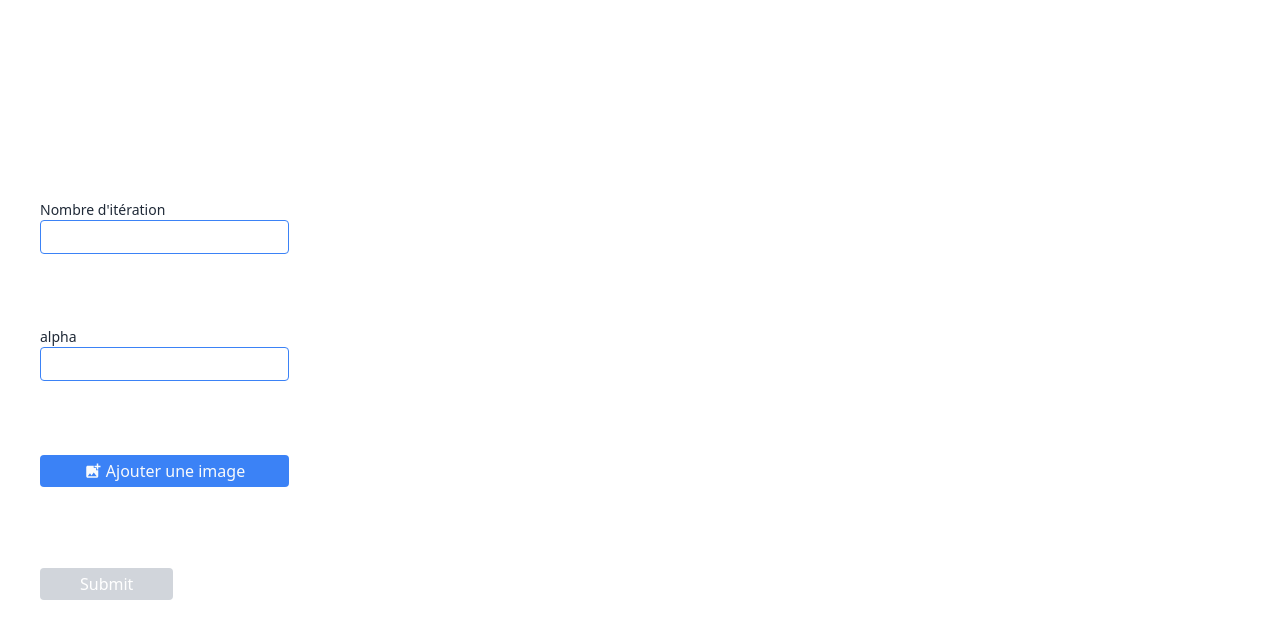
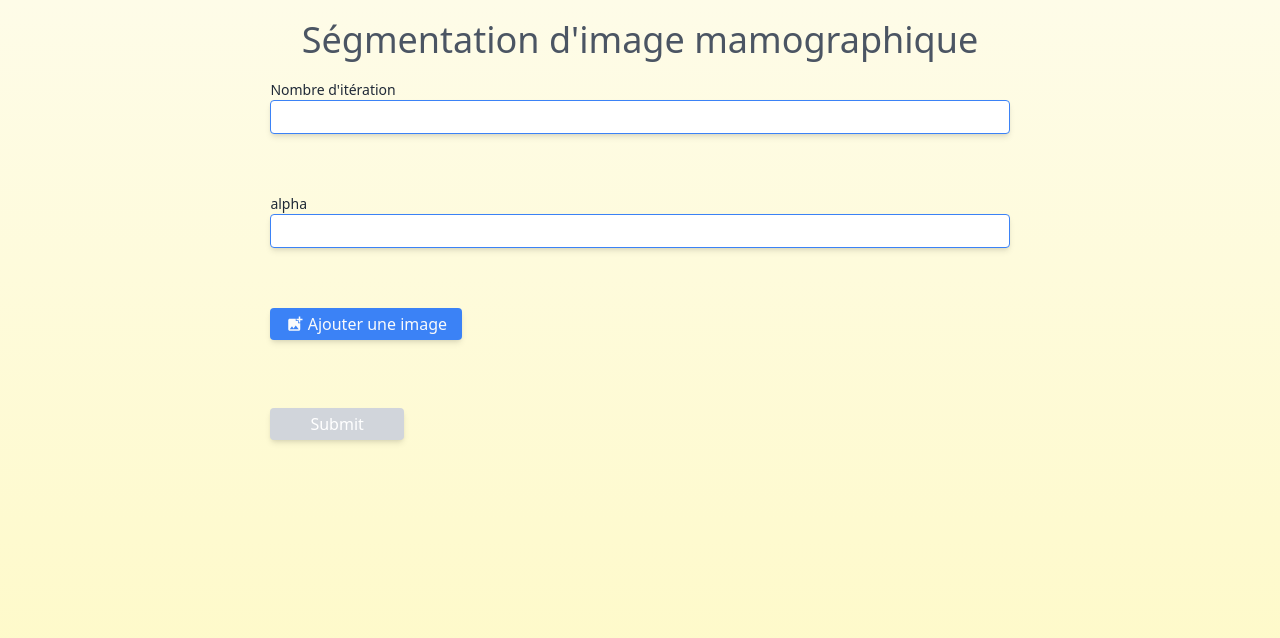
Before and after one commit to Boukhari-Elhoucine/PFE-FE, a React (Create React App) app: page / in a window 1280 px wide. Shown: the top 638 px of the page. Built offline with nearby package versions, Linux system fonts and the light colour scheme.

Commit message:
change design

```diff
--- a/public/index.html
+++ b/public/index.html
@@ -24,7 +24,7 @@
       work correctly both with client-side routing and a non-root public URL.
       Learn how to configure a non-root public URL by running `npm run build`.
     -->
-    <title>React App</title>
+    <title>Ségmentation d'image</title>
   </head>
   <body>
     <noscript>You need to enable JavaScript to run this app.</noscript>
--- /dev/null
+++ b/src/views/Form.jsx
@@ -0,0 +1,84 @@
+import React, { memo } from "react";
+import { MdAddPhotoAlternate } from "react-icons/md";
+import { validateData } from "./utils";
+function Form(props) {
+  const {
+    touched,
+    handleSubmit,
+    handleBlur,
+    params,
+    handleInput,
+    error,
+    handleChange,
+    processing,
+  } = props;
+  return (
+    <form
+      className="flex flex-col items-center w-4/5  justify-between h-screen  px-10"
+      onSubmit={handleSubmit}
+    >
+      <div className="flex flex-col w-full ">
+        <label htmlFor="ite" className="text-sm text-gray-800">
+          Nombre d'itération
+        </label>
+        <input
+          type="text"
+          id="ite"
+          value={params.iters}
+          name="iters"
+          onBlur={handleBlur}
+          onChange={handleInput}
+          className="py-1 px-2 outline-none border border-blue-500 rounded shadow-md"
+        />
+        {error.iters && touched.iters ? (
+          <span className="text-red-400 text-xs mt-1">{error.iters}</span>
+        ) : null}
+      </div>
+      <div className="flex flex-col w-full">
+        <label htmlFor="al" className="text-sm text-gray-800">
+          alpha
+        </label>
+        <input
+          type="text"
+          value={params.alpha}
+          id="al"
+          onBlur={handleBlur}
+          name="alpha"
+          className="py-1 px-2 outline-none border border-blue-500 rounded shadow-md"
+          onChange={handleInput}
+        />
+        {error.alpha && touched.alpha ? (
+          <span className="text-red-400 text-xs mt-1">{error.alpha}</span>
+        ) : null}
+      </div>
+      <div className="w-full flex">
+        <input
+          type="file"
+          accept="image/*"
+          className="hidden"
+          onChange={handleChange}
+          id="file"
+        />
+        <label
+          htmlFor="file"
+          className="bg-blue-500 text-gray-50 w-48 rounded py-1 items-center flex justify-center cursor-pointer shadow-md "
+        >
+          {" "}
+          <MdAddPhotoAlternate className="text-lg mr-1" />
+          Ajouter une image
+        </label>
+      </div>
+      <div className="flex w-full justify-start">
+        <button
+          type="submit"
+          disabled={validateData(params) || processing}
+          className="bg-blue-500 text-white px-10 py-1 mt-2 rounded focus:outline-none  shadow-md disabled:bg-gray-300 transition-all"
+        >
+          Submit
+        </button>
+      </div>
+    </form>
+  );
+}
+
+export default memo(Form);
--- a/src/views/Home.jsx
+++ b/src/views/Home.jsx
@@ -1,7 +1,7 @@
 import React, { useState, useEffect } from "react";
 import axios from "axios";
-import { validateData, validateOnChange } from "./utils";
-import { MdAddPhotoAlternate } from "react-icons/md";
+import { validateOnChange } from "./utils";
+import Form from "./Form";
 import Spinner from "./Spinner";
 
 function Home() {
@@ -57,71 +57,22 @@ function Home() {
   };
 
   return (
-    <div className="h-screen flex justify-center items-center ">
-      <form
-        className="flex flex-col justify-between items-start h-1/2  px-10"
-        onSubmit={handleSubmit}
-      >
-        <div className="flex flex-col">
-          <label htmlFor="ite" className="text-sm text-gray-800">
-            Nombre d'itération
-          </label>
-          <input
-            type="text"
-            id="ite"
-            value={params.iters}
-            name="iters"
-            onBlur={handleBlur}
-            onChange={handleInput}
-            className="py-1 px-2 outline-none border border-blue-500 rounded"
+    <div className="h-screen bg-gradient-to-t from-yellow-100 to-yellow-50   flex items-center justify-center ">
+      <div className="container flex flex-col  h-screen items-center w-4/5">
+        <h2 className="text-4xl my-5 text-gray-600">
+          Ségmentation d'image mamographique
+        </h2>
+        <Form
+          params={params}
+          touched={touched}
+          error={error}
+          handleChange={handleChange}
+          handleSubmit={handleSubmit}
+          processing={processing}
+          handleBlur={handleBlur}
+          handleInput={handleInput}
         />
-          {error.iters && touched.iters ? (
-            <span className="text-red-400 text-xs mt-1">{error.iters}</span>
-          ) : null}
-        </div>
-        <div className="flex flex-col">
-          <label htmlFor="al" className="text-sm text-gray-800">
-            alpha
-          </label>
-          <input
-            type="text"
-            value={params.alpha}
-            id="al"
-            onBlur={handleBlur}
-            name="alpha"
-            className="py-1 px-2 outline-none border border-blue-500 rounded"
-            onChange={handleInput}
-          />
-          {error.alpha && touched.alpha ? (
-            <span className="text-red-400 text-xs mt-1">{error.alpha}</span>
-          ) : null}
-        </div>
-        <div className="w-full flex">
-          <input
-            type="file"
-            accept="image/*"
-            className="hidden"
-            onChange={handleChange}
-            id="file"
-          />
-          <label
-            htmlFor="file"
-            className="bg-blue-500 text-gray-50 flex-1 rounded py-1 items-center flex justify-center cursor-pointer "
-          >
-            {" "}
-            <MdAddPhotoAlternate className="text-lg mr-1" />
-            Ajouter une image
-          </label>
-        </div>
-        <button
-          type="submit"
-          disabled={validateData(params) || processing}
-          className="bg-blue-500 text-white px-10 py-1 mt-2 rounded focus:outline-none disabled:bg-gray-300"
-        >
-          Submit
-        </button>
-      </form>
-      <div className="h-screen flex-1 flex items-center">
+        <div className="h-screen flex items-center">
           {preview ? (
             <div className="mr-10">
               <p className="text-center text-gray-800">image original</p>
@@ -143,6 +94,7 @@ function Home() {
           ) : null}
         </div>
       </div>
+    </div>
   );
 }
 
```
Lines whose indentation alone changed are shown as unchanged.
